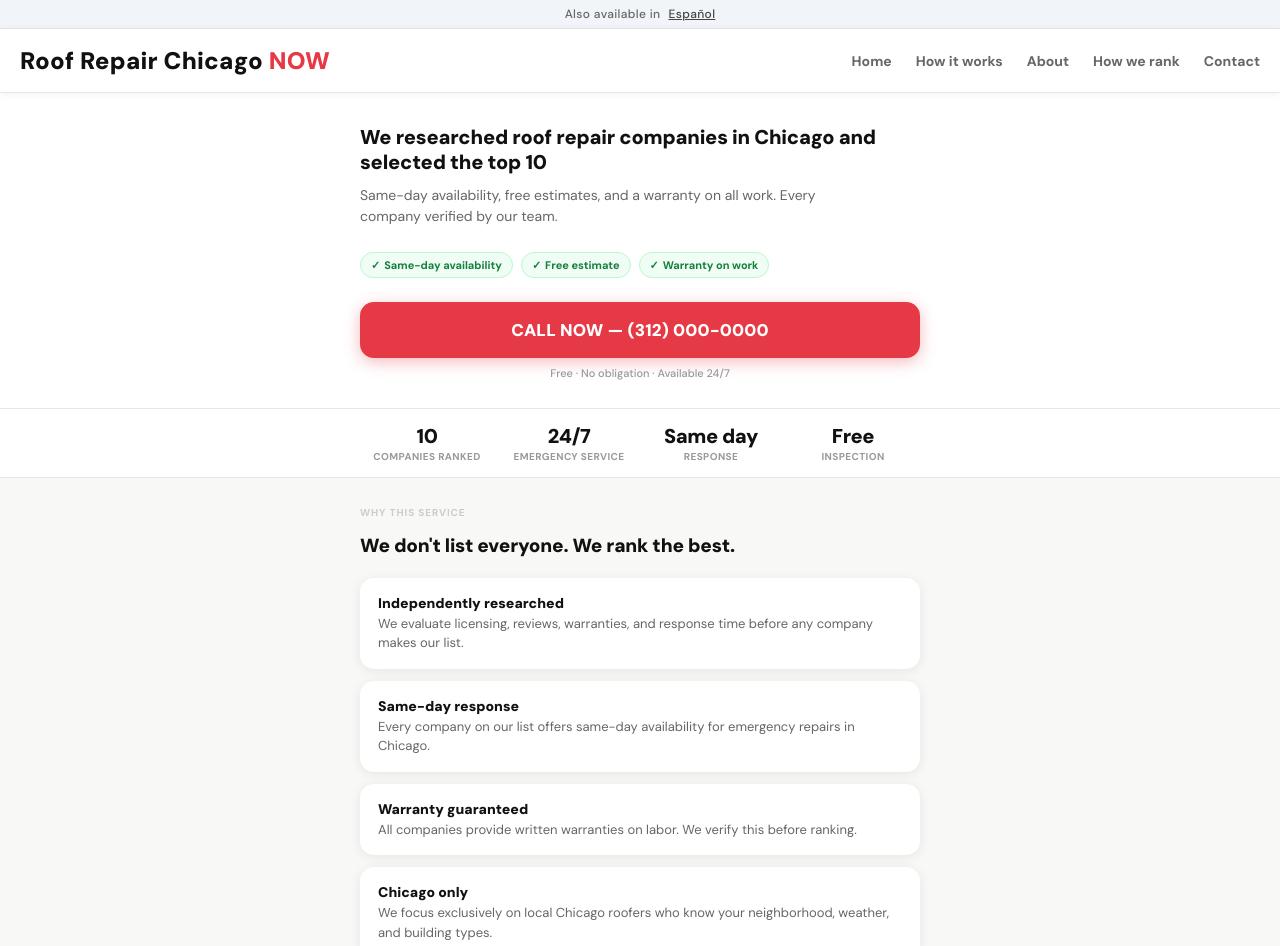
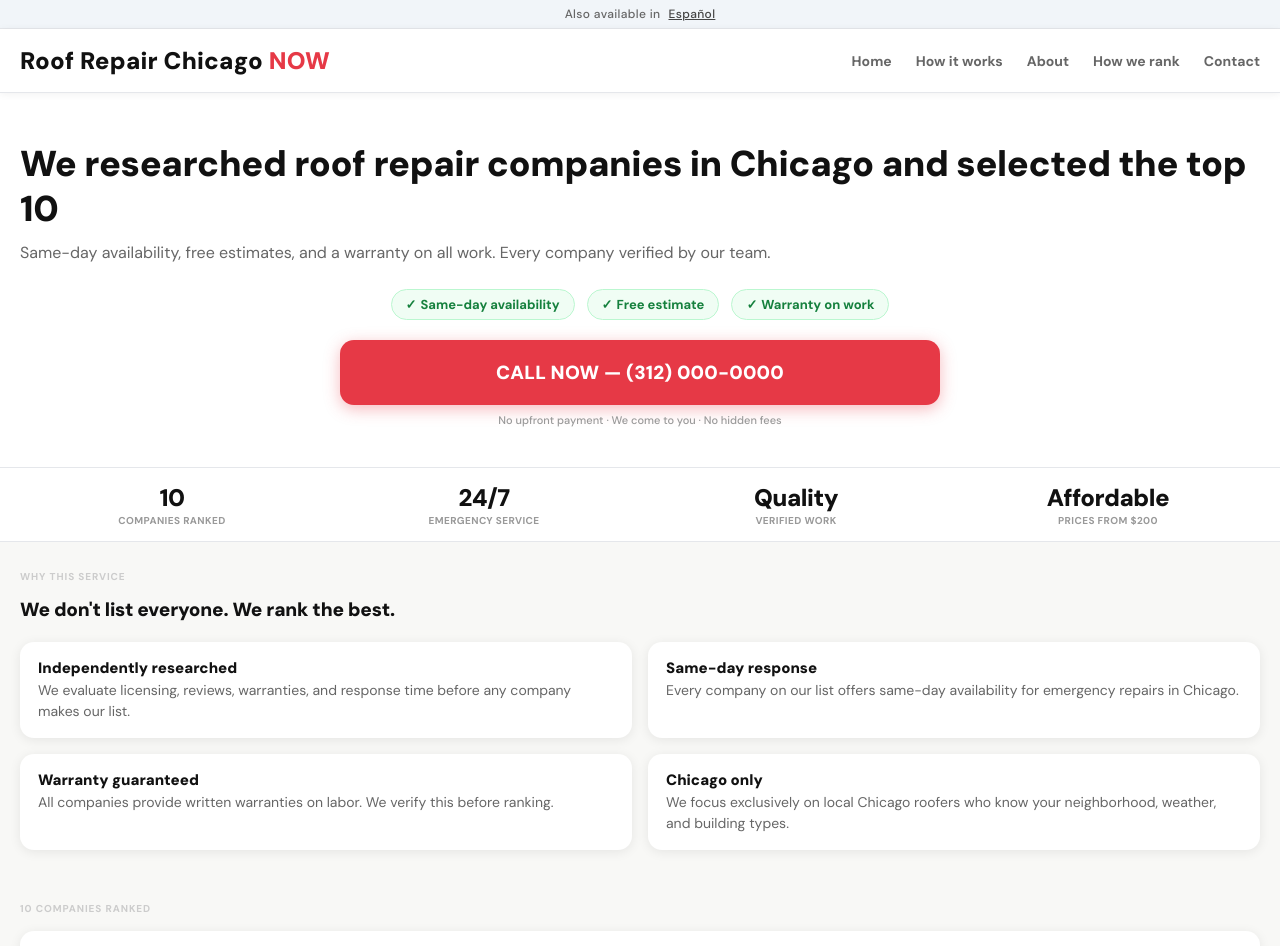
Before and after one commit to dm100usa-oss/roof-repair-chicago-now, a Next.js app: page / in a window 1280 px wide. Shown: the top 946 px of the page. Built offline with nearby package versions, Linux system fonts and the light colour scheme.

Commit message:
Add files via upload

```diff
--- a/src/app/layout.tsx
+++ b/src/app/layout.tsx
@@ -2,6 +2,7 @@ import type { Metadata, Viewport } from 'next'
 import '@/styles/globals.css'
 import Header from '@/components/Header'
 import Footer from '@/components/Footer'
+import ScrollToTop from '@/components/ScrollToTop'
 
 export const viewport: Viewport = {
   width: 'device-width',
@@ -51,6 +52,7 @@ export default function RootLayout({ children }: { children: React.ReactNode })
         <Header />
         <main>{children}</main>
         <Footer />
+        <ScrollToTop />
       </body>
     </html>
   )
--- a/src/app/page.module.css
+++ b/src/app/page.module.css
@@ -4,8 +4,7 @@
   padding: 2rem 1.25rem 1.75rem;
   border-bottom: 1px solid var(--border);
 }
-
-.heroInner { max-width: 560px; margin: 0 auto; }
+.heroInner { max-width: var(--max-width); margin: 0 auto; }
 
 .heroInner h1 {
   font-size: 20px;
@@ -21,14 +20,14 @@
   color: var(--text-muted);
   line-height: 1.55;
   margin-bottom: 1.5rem;
-  max-width: 480px;
 }
 
 .factors {
   display: flex;
   gap: .5rem;
   flex-wrap: nowrap;
-  margin-bottom: 1.5rem;
+  justify-content: center;
+  margin-bottom: 1.25rem;
 }
 
 .factor {
@@ -44,7 +43,6 @@
   color: #15803D;
   white-space: nowrap;
 }
-
 .factor::before { content: '✓'; }
 
 .btnCall {
@@ -62,11 +60,7 @@
   box-shadow: 0 4px 16px rgba(230,57,70,0.35);
   transition: background .15s, transform .1s;
 }
-
-.btnCall:hover {
-  background: var(--red-dark);
-  transform: translateY(-1px);
-}
+.btnCall:hover { background: var(--red-dark); transform: translateY(-1px); }
 
 .btnCallNote {
   text-align: center;
@@ -82,234 +76,81 @@
   border-bottom: 1px solid var(--border);
   padding: .875rem 1.25rem;
 }
-
 .trustInner {
-  max-width: 560px;
+  max-width: var(--max-width);
   margin: 0 auto;
   display: flex;
   justify-content: space-around;
   gap: .5rem;
 }
-
 .trustItem { text-align: center; flex: 1; }
-
-.trustNum {
-  font-size: 20px;
-  font-weight: 900;
-  color: var(--text);
-  letter-spacing: -.02em;
-}
-
-.trustLabel {
-  font-size: 10px;
-  color: var(--text-light);
-  font-weight: 600;
-  letter-spacing: .04em;
-  text-transform: uppercase;
-  margin-top: 1px;
-}
+.trustNum { font-size: 20px; font-weight: 900; color: var(--text); letter-spacing: -.02em; }
+.trustLabel { font-size: 10px; color: var(--text-light); font-weight: 600; letter-spacing: .04em; text-transform: uppercase; margin-top: 1px; }
 
 /* WHY US */
-.whyUs {
-  padding: 1.75rem 1.25rem;
-  background: var(--bg);
-}
-
-.whyInner { max-width: 560px; margin: 0 auto; }
-
-.sectionLabel {
-  font-size: 10px;
-  font-weight: 700;
-  letter-spacing: .09em;
-  text-transform: uppercase;
-  color: #ccc;
-  margin-bottom: .875rem;
-}
-
-.whyTitle {
-  font-size: 19px;
-  font-weight: 900;
-  color: var(--text);
-  margin-bottom: 1.25rem;
-  letter-spacing: -.01em;
-}
-
-.whyGrid {
-  display: flex;
-  flex-direction: column;
-  gap: .75rem;
-}
-
-.whyCard {
-  background: var(--white);
-  border-radius: var(--radius);
-  padding: 1rem 1.125rem;
-  box-shadow: var(--shadow);
-}
-
-.whyCard strong {
-  display: block;
-  font-size: 14px;
-  font-weight: 800;
-  color: var(--text);
-  margin-bottom: 2px;
-}
-
-.whyCard p {
-  font-size: 13px;
-  color: var(--text-muted);
-  line-height: 1.5;
-}
+.whyUs { padding: 1.75rem 1.25rem; background: var(--bg); }
+.whyInner { max-width: var(--max-width); margin: 0 auto; }
+.sectionLabel { font-size: 10px; font-weight: 700; letter-spacing: .09em; text-transform: uppercase; color: #ccc; margin-bottom: .875rem; }
+.whyTitle { font-size: 19px; font-weight: 900; color: var(--text); margin-bottom: 1.25rem; letter-spacing: -.01em; }
+.whyGrid { display: flex; flex-direction: column; gap: .75rem; }
+.whyCard { background: var(--white); border-radius: var(--radius); padding: 1rem 1.125rem; box-shadow: var(--shadow); }
+.whyCard strong { display: block; font-size: 14px; font-weight: 800; color: var(--text); margin-bottom: 2px; }
+.whyCard p { font-size: 13px; color: var(--text-muted); line-height: 1.5; }
 
 /* COMPANIES */
-.companies {
-  padding: 0 1.25rem 1.5rem;
-  background: var(--bg);
-}
-
-.companiesInner { max-width: 560px; margin: 0 auto; }
-
-.rankedLabel {
-  font-size: 10px;
-  font-weight: 700;
-  letter-spacing: .09em;
-  text-transform: uppercase;
-  color: #ccc;
-  margin-bottom: 1rem;
-  padding-top: 1.5rem;
-}
+.companies { padding: 0 1.25rem 1.5rem; background: var(--bg); }
+.companiesInner { max-width: var(--max-width); margin: 0 auto; }
+.rankedLabel { font-size: 10px; font-weight: 700; letter-spacing: .09em; text-transform: uppercase; color: #ccc; margin-bottom: 1rem; padding-top: 1.5rem; }
 
 /* URGENCY */
-.urgency {
-  background: #111;
-  padding: 1.75rem 1.25rem;
-}
-
-.urgencyInner {
-  max-width: 560px;
-  margin: 0 auto;
-  text-align: center;
-}
-
-.urgencyInner h2 {
-  font-size: 21px;
-  font-weight: 900;
-  color: #fff;
-  margin-bottom: .5rem;
-  letter-spacing: -.01em;
-}
-
-.urgencyInner p {
-  font-size: 13px;
-  color: #999;
-  margin-bottom: 1.25rem;
-  line-height: 1.5;
-}
-
+.urgency { background: #111; padding: 1.75rem 1.25rem; }
+.urgencyInner { max-width: var(--max-width); margin: 0 auto; text-align: center; }
+.urgencyInner h2 { font-size: 21px; font-weight: 900; color: #fff; margin-bottom: .5rem; letter-spacing: -.01em; }
+.urgencyInner p { font-size: 13px; color: #999; margin-bottom: 1.25rem; line-height: 1.5; }
 .btnCallUrgency {
-  display: block;
-  width: 100%;
-  max-width: 400px;
-  margin: 0 auto;
-  background: var(--red);
-  border-radius: 14px;
-  padding: 17px;
-  font-size: 17px;
-  font-weight: 900;
-  text-align: center;
-  color: #fff;
-  text-decoration: none;
-  box-shadow: 0 4px 16px rgba(230,57,70,0.4);
+  display: block; width: 100%; max-width: 400px; margin: 0 auto;
+  background: var(--red); border-radius: 14px; padding: 17px;
+  font-size: 17px; font-weight: 900; text-align: center; color: #fff;
+  text-decoration: none; box-shadow: 0 4px 16px rgba(230,57,70,0.4);
   transition: background .15s;
 }
-
 .btnCallUrgency:hover { background: var(--red-dark); }
 
 /* FAQ */
-.faq {
-  padding: 1.75rem 1.25rem;
-  background: var(--bg);
+.faq { padding: 1.75rem 1.25rem; background: var(--bg); }
+.faqInner { max-width: var(--max-width); margin: 0 auto; }
+.faqTitle { font-size: 19px; font-weight: 900; color: var(--text); margin-bottom: 1.25rem; letter-spacing: -.01em; }
+.faqItem { background: var(--white); border-radius: var(--radius); box-shadow: var(--shadow); margin-bottom: .625rem; overflow: hidden; }
+.faqQ { width: 100%; padding: 1rem 1.125rem; font-size: 14px; font-weight: 700; color: var(--text); cursor: pointer; list-style: none; display: flex; justify-content: space-between; align-items: center; }
+.faqQ::-webkit-details-marker { display: none; }
+.faqQ::after { content: '▾'; font-size: 16px; color: var(--text-light); flex-shrink: 0; transition: transform .2s; }
+details[open] .faqQ::after { transform: rotate(180deg); }
+.faqA { padding: 0 1.125rem 1rem; font-size: 13px; color: var(--text-muted); line-height: 1.6; }
+
+/* REVIEWS */
+.reviews { padding: 1.75rem 1.25rem; background: var(--white); border-top: 1px solid var(--border); }
+.reviewsInner { max-width: var(--max-width); margin: 0 auto; }
+.reviewsTitle { font-size: 19px; font-weight: 900; color: var(--text); margin-bottom: .375rem; letter-spacing: -.01em; }
+.reviewsSub { font-size: 13px; color: var(--text-muted); margin-bottom: 1.25rem; }
+.reviewsPlaceholder { border: 2px dashed var(--border); border-radius: var(--radius); padding: 2rem; text-align: center; color: var(--text-light); font-size: 13px; line-height: 1.6; }
+
+/* TABLET */
+@media (min-width: 768px) {
+  .heroInner h1 { font-size: 28px; }
+  .heroSub { font-size: 16px; }
+  .whyGrid { display: grid; grid-template-columns: 1fr 1fr; gap: 1rem; }
+  .trustNum { font-size: 24px; }
 }
 
-.faqInner { max-width: 560px; margin: 0 auto; }
-
-.faqTitle {
-  font-size: 19px;
-  font-weight: 900;
-  color: var(--text);
-  margin-bottom: 1.25rem;
-  letter-spacing: -.01em;
+/* DESKTOP */
+@media (min-width: 1024px) {
+  .heroInner h1 { font-size: 36px; }
+  .hero { padding: 3rem 1.25rem 2.5rem; }
+  .btnCall { font-size: 19px; padding: 20px; max-width: 600px; margin: 0 auto; display: block; }
+  .factors { gap: .75rem; }
+  .factor { font-size: 13px; padding: 6px 14px; }
+  .whyCard strong { font-size: 15px; }
+  .whyCard p { font-size: 14px; }
+  .faqTitle { font-size: 22px; }
+  .urgencyInner h2 { font-size: 28px; }
 }
-
-.faqItem {
-  background: var(--white);
-  border-radius: var(--radius);
-  box-shadow: var(--shadow);
-  margin-bottom: .625rem;
-  overflow: hidden;
-}
-
-.faqQ {
-  width: 100%;
-  padding: 1rem 1.125rem;
-  font-size: 14px;
-  font-weight: 700;
-  color: var(--text);
-  cursor: pointer;
-  list-style: none;
-  display: flex;
-  justify-content: space-between;
-  align-items: center;
-}
-
-.faqQ::-webkit-details-marker { display: none; }
-
-.faqQ::after {
-  content: '▾';
-  font-size: 16px;
-  color: var(--text-light);
-  flex-shrink: 0;
-  transition: transform .2s;
-}
-
-details[open] .faqQ::after { transform: rotate(180deg); }
-
-.faqA {
-  padding: 0 1.125rem 1rem;
-  font-size: 13px;
-  color: var(--text-muted);
-  line-height: 1.6;
-}
-
-/* REVIEWS */
-.reviews {
-  padding: 1.75rem 1.25rem;
-  background: var(--white);
-  border-top: 1px solid var(--border);
-}
-
-.reviewsInner { max-width: 560px; margin: 0 auto; }
-
-.reviewsTitle {
-  font-size: 19px;
-  font-weight: 900;
-  color: var(--text);
-  margin-bottom: .375rem;
-  letter-spacing: -.01em;
-}
-
-.reviewsSub {
-  font-size: 13px;
-  color: var(--text-muted);
-  margin-bottom: 1.25rem;
-}
-
-.reviewsPlaceholder {
-  border: 2px dashed var(--border);
-  border-radius: var(--radius);
-  padding: 2rem;
-  text-align: center;
-  color: var(--text-light);
-  font-size: 13px;
-  line-height: 1.6;
-}
--- a/src/app/page.tsx
+++ b/src/app/page.tsx
@@ -87,7 +87,7 @@ export default function HomePage() {
           <a href={`tel:${MAIN_PHONE}`} className={styles.btnCall}>
             CALL NOW — {MAIN_PHONE_DISPLAY}
           </a>
-          <div className={styles.btnCallNote}>Free · No obligation · Available 24/7</div>
+          <div className={styles.btnCallNote}>No upfront payment · We come to you · No hidden fees</div>
         </div>
       </section>
 
@@ -103,12 +103,12 @@ export default function HomePage() {
             <div className={styles.trustLabel}>Emergency service</div>
           </div>
           <div className={styles.trustItem}>
-            <div className={styles.trustNum}>Same day</div>
-            <div className={styles.trustLabel}>Response</div>
+            <div className={styles.trustNum}>Quality</div>
+            <div className={styles.trustLabel}>Verified work</div>
           </div>
           <div className={styles.trustItem}>
-            <div className={styles.trustNum}>Free</div>
-            <div className={styles.trustLabel}>Inspection</div>
+            <div className={styles.trustNum}>Affordable</div>
+            <div className={styles.trustLabel}>Prices from $200</div>
           </div>
         </div>
       </div>
--- a/src/app/static-page.module.css
+++ b/src/app/static-page.module.css
@@ -46,3 +46,13 @@
   line-height: 1.65;
   margin-bottom: .375rem;
 }
+
+@media (min-width: 768px) {
+  .inner h1 { font-size: 28px; }
+  .inner h2 { font-size: 18px; }
+  .inner p { font-size: 15px; }
+}
+@media (min-width: 1024px) {
+  .page { padding: 3rem 1.25rem 4rem; }
+  .inner h1 { font-size: 32px; }
+}
```
